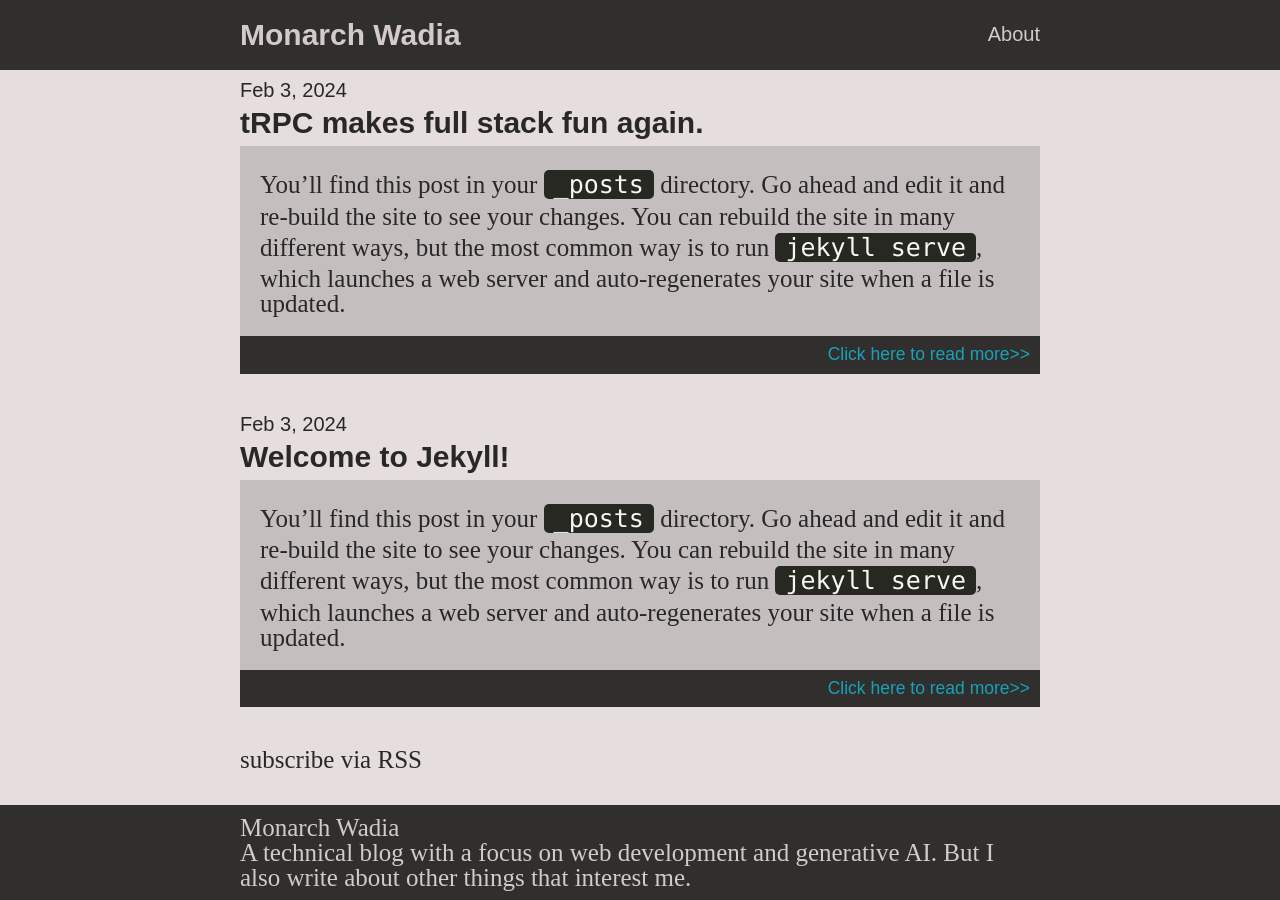
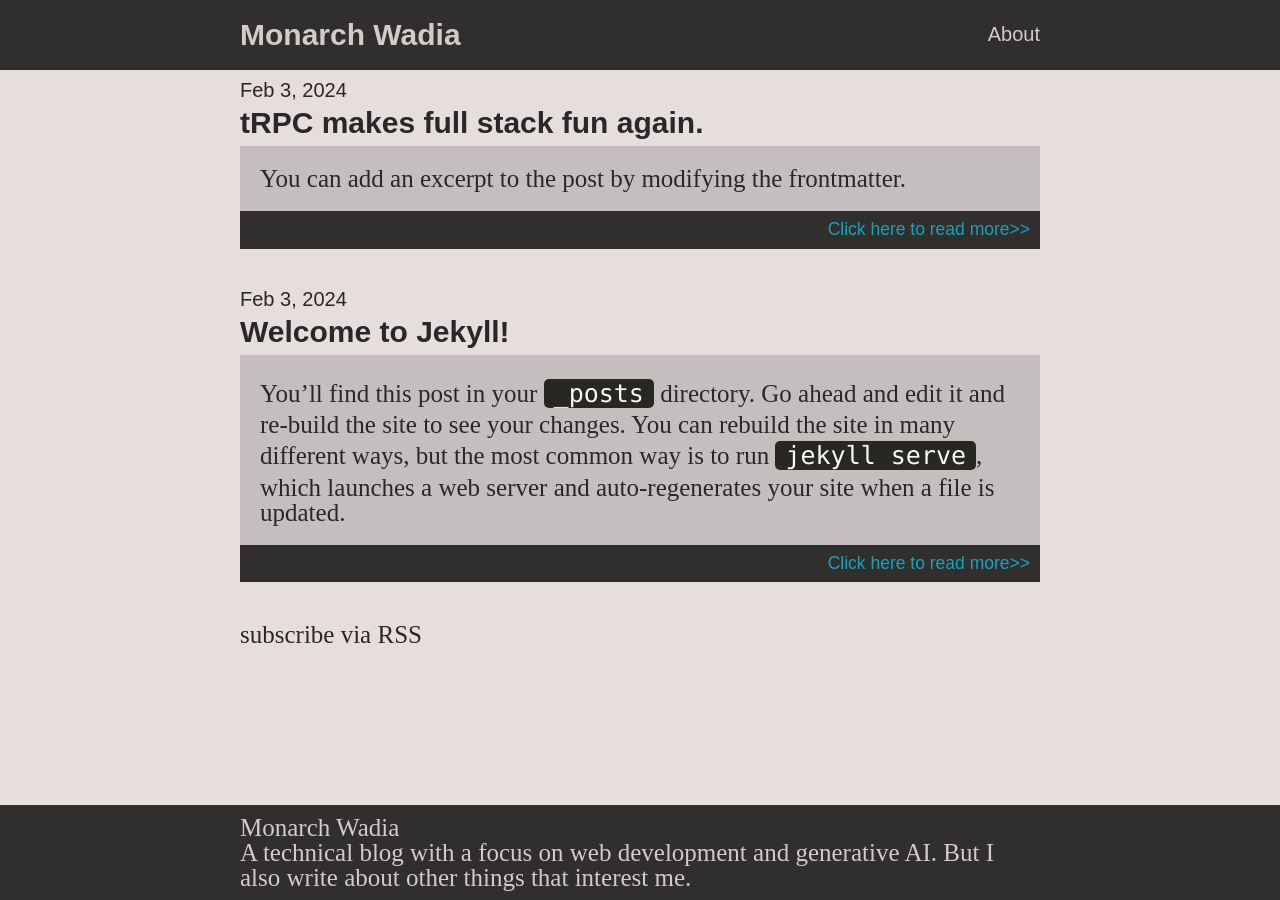
Before and after one commit to monarchwadia/blog-monarchwadia.com, a Jekyll site: the page built from index.html, in a window 1280 px wide. Built offline with Jekyll 4.4.1, drawn with Linux system fonts in a browser that asks for light colours; some web fonts are replaced.

Commit message:
OK markdownifying the excerpt from frontmatter.

```diff
--- a/_posts/2024-02-03-why-trpc.markdown
+++ b/_posts/2024-02-03-why-trpc.markdown
@@ -3,6 +3,7 @@ layout: post
 title:  "tRPC makes full stack fun again."
 date:   2024-02-03 12:00:00 -0500
 tags: trpc javascript typescript nodejs react
+excerpt: You can add an excerpt to the post by modifying the frontmatter.
 ---
 
 You’ll find this post in your `_posts` directory. Go ahead and edit it and re-build the site to see your changes. You can rebuild the site in many different ways, but the most common way is to run `jekyll serve`, which launches a web server and auto-regenerates your site when a file is updated.
--- a/index.html
+++ b/index.html
@@ -16,7 +16,7 @@ layout: default
             </h3>
             <div>
                 <div class="text-2 base-200 p-3 flex flex-col gap-3">
-                    {{ post.excerpt }}
+                    {{ post.excerpt | markdownify }}
                 </div>
                 <div class="base-300 p-2 flex justify-end">
                     <a class="text-2 link text-info" href="{{ post.url | relative_url }}">Click here to read more{{">>"}}</a>
```
